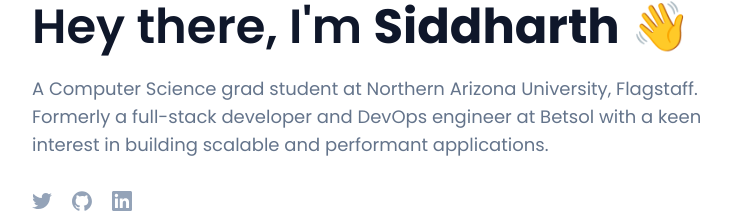
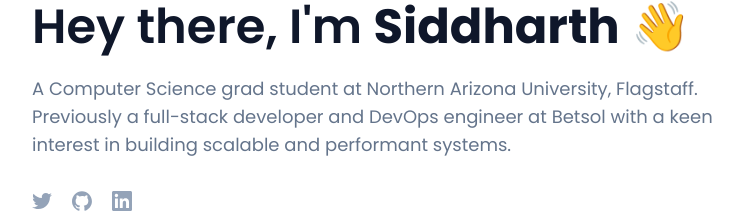
Before and after one commit to sidsbrmnn/portfolio, a Next.js app: page / in a window 1280 px wide. Shown: the part 125-338 px from the top of the page, without its empty margins (72-815 px from the left). Built offline with nearby package versions, Linux system fonts and the light colour scheme.

Commit message:
refactor: update bio

```diff
--- a/app/page.tsx
+++ b/app/page.tsx
@@ -13,9 +13,9 @@ const Home = () => {
           </h1>
           <p className="mt-6 w-full max-w-prose leading-7 md:text-lg">
             A Computer Science grad student at Northern Arizona University,
-            Flagstaff. Formerly a full-stack developer and DevOps engineer at
+            Flagstaff. Previously a full-stack developer and DevOps engineer at
             Betsol with a keen interest in building scalable and performant
-            applications.
+            systems.
           </p>
           <div className="mt-8 flex items-center justify-start space-x-5">
             <SocialLink
```
